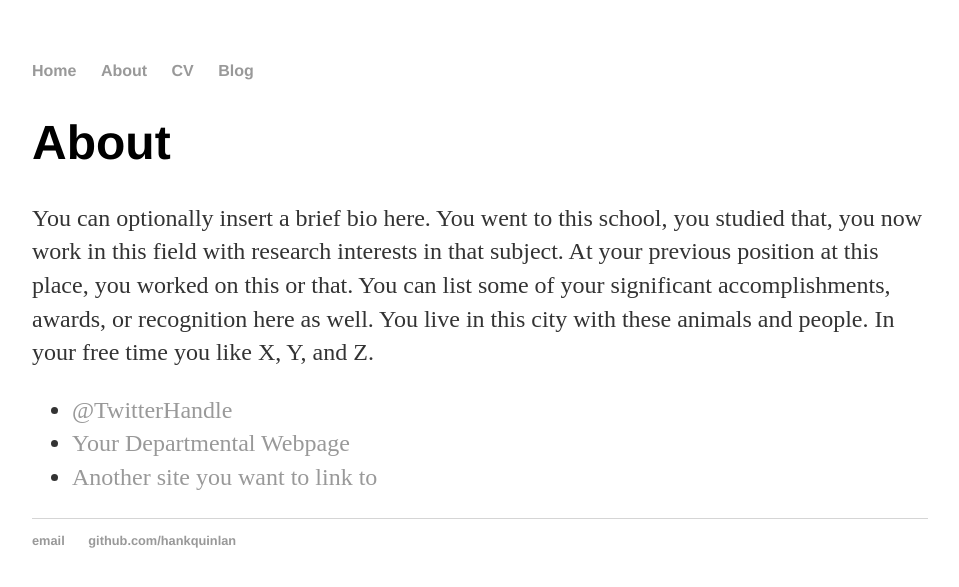
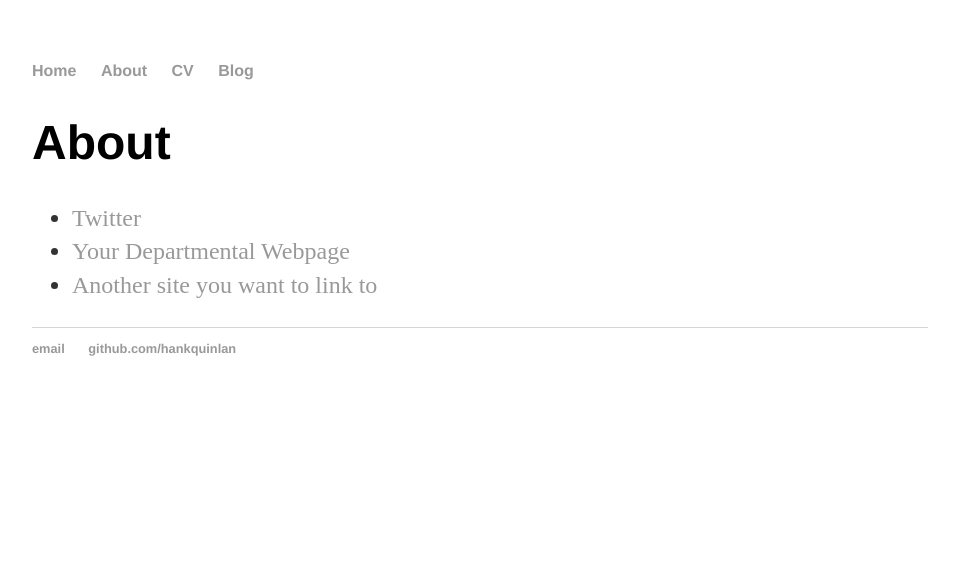
Before and after one commit to learningtogeek/learningtogeek.github.io, a Jekyll site: the page built from about/index.html, in a window 1280 px wide. Shown: the top 587 px of the page, without its empty margins (160-1119 px from the left). Built offline with Jekyll 4.4.1, drawn with Linux system fonts in a browser that asks for light colours.

Commit message:
Update index.html

```diff
--- a/about/index.html
+++ b/about/index.html
@@ -1,15 +1,15 @@
 ---
 layout: default
-title: About Hank Quinlan
+title: About Learning to Geek
 ---
 
 		<div class="about">
 			<h1>About</h1>
-			<p>You can optionally insert a brief bio here. You went to this school, you studied that, you now work in this field with research interests in that subject. At your previous position at this place, you worked on this or that. You can list some of your significant accomplishments, awards, or recognition here as well. You live in this city with these animals and people. In your free time you like X, Y, and Z.</p>
+			<p></p>
 
 			<ul class="contacts">
-				<li><a href="#">@TwitterHandle</a></li>
-				<li><a href="#">Your Departmental Webpage</a></li>
-				<li><a href="#">Another site you want to link to</a></li>
+				<li><a href="https://twitter.com/learningtogeek" class="icon fa-twitter"><span class="label">Twitter</span></a></li>
+				<li><a href="https://simple-foundry.com" class="icon fa-dribble">Your Departmental Webpage</a></li>
+				<li><a href="https://linkedin.com/in/michaelwboorman/" class="icon fa-linkedin">Another site you want to link to</a></li>
 				</ul>
 		</div>
```
